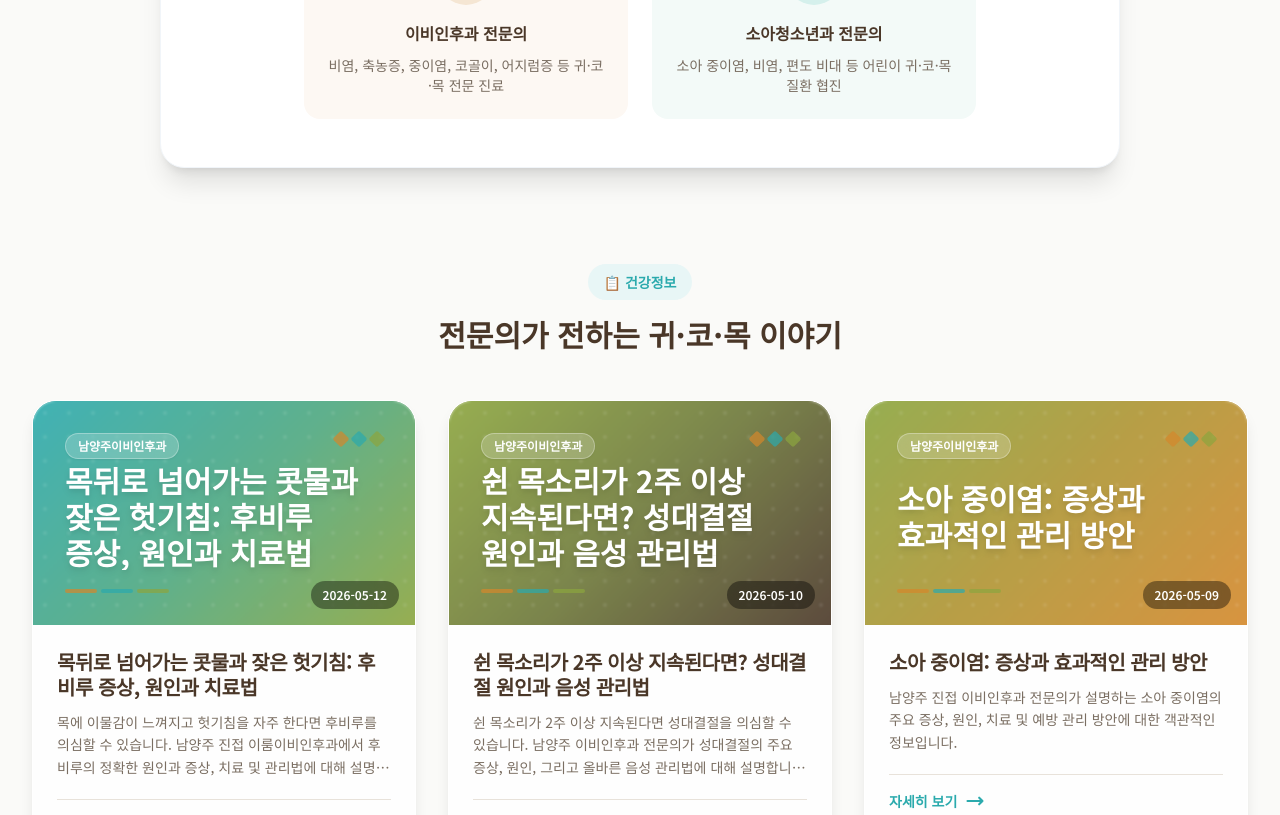
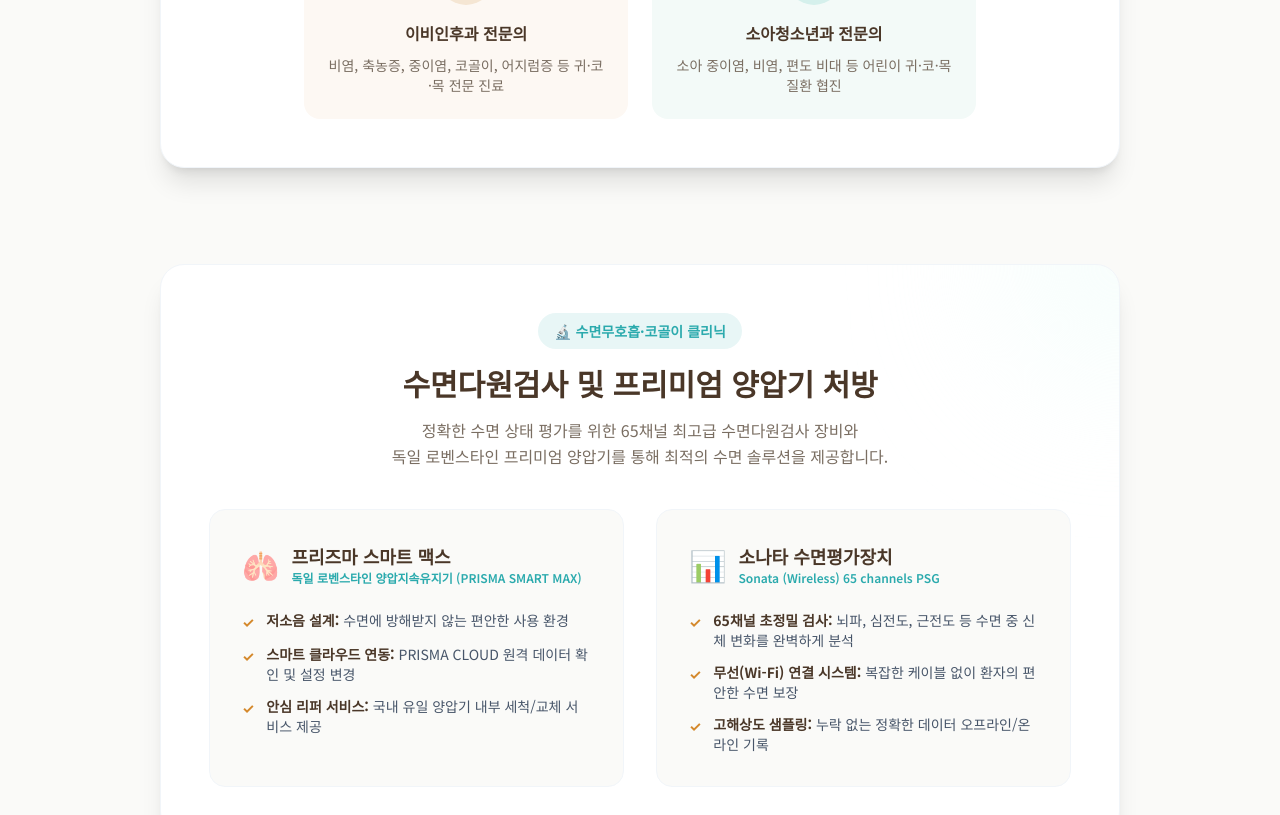
Before and after one commit to bnam1321-bit/irum-ent-blog, a Next.js app: page / in a window 1280 px wide. Shown: the part 1120-1935 px from the top of the page. Built offline with nearby package versions, Linux system fonts and the light colour scheme.

Commit message:
Feat: Add sleep study and CPAP equipment info to main page

```diff
--- a/app/page.tsx
+++ b/app/page.tsx
@@ -106,6 +106,77 @@ export default function Home() {
         </div>
       </div>
 
+      {/* 수면/양압기 특화 장비 섹션 */}
+      <div className="max-w-5xl mx-auto px-4 sm:px-6 lg:px-8 py-8">
+        <div className="bg-white rounded-3xl shadow-xl p-8 sm:p-12 border border-slate-100 relative overflow-hidden">
+          <div className="absolute top-0 right-0 w-64 h-64 bg-teal-50 rounded-full mix-blend-multiply filter blur-3xl opacity-50 -translate-y-1/2 translate-x-1/2"></div>
+
+          <div className="text-center mb-10 relative z-10">
+            <div className="inline-flex items-center gap-2 px-4 py-2 rounded-full text-sm font-bold mb-4" style={{ background: '#E8F6F6', color: '#2BAAAD' }}>
+              🔬 수면무호흡·코골이 클리닉
+            </div>
+            <h2 className="text-2xl sm:text-3xl font-black mb-4" style={{ color: '#4A3728' }}>
+              수면다원검사 및 프리미엄 양압기 처방
+            </h2>
+            <p className="text-base leading-relaxed max-w-2xl mx-auto" style={{ color: '#7A6E62' }}>
+              정확한 수면 상태 평가를 위한 65채널 최고급 수면다원검사 장비와<br className="hidden sm:block" /> 독일 로벤스타인 프리미엄 양압기를 통해 최적의 수면 솔루션을 제공합니다.
+            </p>
+          </div>
+
+          <div className="grid md:grid-cols-2 gap-8 relative z-10">
+            {/* PRISMA SMART MAX */}
+            <div className="bg-[#FAFAF8] p-6 sm:p-8 rounded-2xl border border-slate-100 hover:shadow-md transition-shadow">
+              <div className="flex items-center gap-3 mb-4">
+                <span className="text-3xl">🫁</span>
+                <div>
+                  <h3 className="font-bold text-lg" style={{ color: '#4A3728' }}>프리즈마 스마트 맥스</h3>
+                  <p className="text-xs font-semibold" style={{ color: '#2BAAAD' }}>독일 로벤스타인 양압지속유지기 (PRISMA SMART MAX)</p>
+                </div>
+              </div>
+              <ul className="space-y-3 mt-6">
+                <li className="flex items-start gap-3 text-sm text-slate-600">
+                  <span className="font-bold mt-0.5" style={{ color: '#D4882B' }}>✓</span>
+                  <span><strong style={{ color: '#4A3728' }}>저소음 설계:</strong> 수면에 방해받지 않는 편안한 사용 환경</span>
+                </li>
+                <li className="flex items-start gap-3 text-sm text-slate-600">
+                  <span className="font-bold mt-0.5" style={{ color: '#D4882B' }}>✓</span>
+                  <span><strong style={{ color: '#4A3728' }}>스마트 클라우드 연동:</strong> PRISMA CLOUD 원격 데이터 확인 및 설정 변경</span>
+                </li>
+                <li className="flex items-start gap-3 text-sm text-slate-600">
+                  <span className="font-bold mt-0.5" style={{ color: '#D4882B' }}>✓</span>
+                  <span><strong style={{ color: '#4A3728' }}>안심 리퍼 서비스:</strong> 국내 유일 양압기 내부 세척/교체 서비스 제공</span>
+                </li>
+              </ul>
+            </div>
+
+            {/* Sonata Wireless */}
+            <div className="bg-[#FAFAF8] p-6 sm:p-8 rounded-2xl border border-slate-100 hover:shadow-md transition-shadow">
+              <div className="flex items-center gap-3 mb-4">
+                <span className="text-3xl">📊</span>
+                <div>
+                  <h3 className="font-bold text-lg" style={{ color: '#4A3728' }}>소나타 수면평가장치</h3>
+                  <p className="text-xs font-semibold" style={{ color: '#2BAAAD' }}>Sonata (Wireless) 65 channels PSG</p>
+                </div>
+              </div>
+              <ul className="space-y-3 mt-6">
+                <li className="flex items-start gap-3 text-sm text-slate-600">
+                  <span className="font-bold mt-0.5" style={{ color: '#D4882B' }}>✓</span>
+                  <span><strong style={{ color: '#4A3728' }}>65채널 초정밀 검사:</strong> 뇌파, 심전도, 근전도 등 수면 중 신체 변화를 완벽하게 분석</span>
+                </li>
+                <li className="flex items-start gap-3 text-sm text-slate-600">
+                  <span className="font-bold mt-0.5" style={{ color: '#D4882B' }}>✓</span>
+                  <span><strong style={{ color: '#4A3728' }}>무선(Wi-Fi) 연결 시스템:</strong> 복잡한 케이블 없이 환자의 편안한 수면 보장</span>
+                </li>
+                <li className="flex items-start gap-3 text-sm text-slate-600">
+                  <span className="font-bold mt-0.5" style={{ color: '#D4882B' }}>✓</span>
+                  <span><strong style={{ color: '#4A3728' }}>고해상도 샘플링:</strong> 누락 없는 정확한 데이터 오프라인/온라인 기록</span>
+                </li>
+              </ul>
+            </div>
+          </div>
+        </div>
+      </div>
+
       {/* Blog Posts Grid */}
       <div className="max-w-7xl mx-auto px-4 sm:px-6 lg:px-8 py-8 pb-16">
         {/* Section Title */}
```
